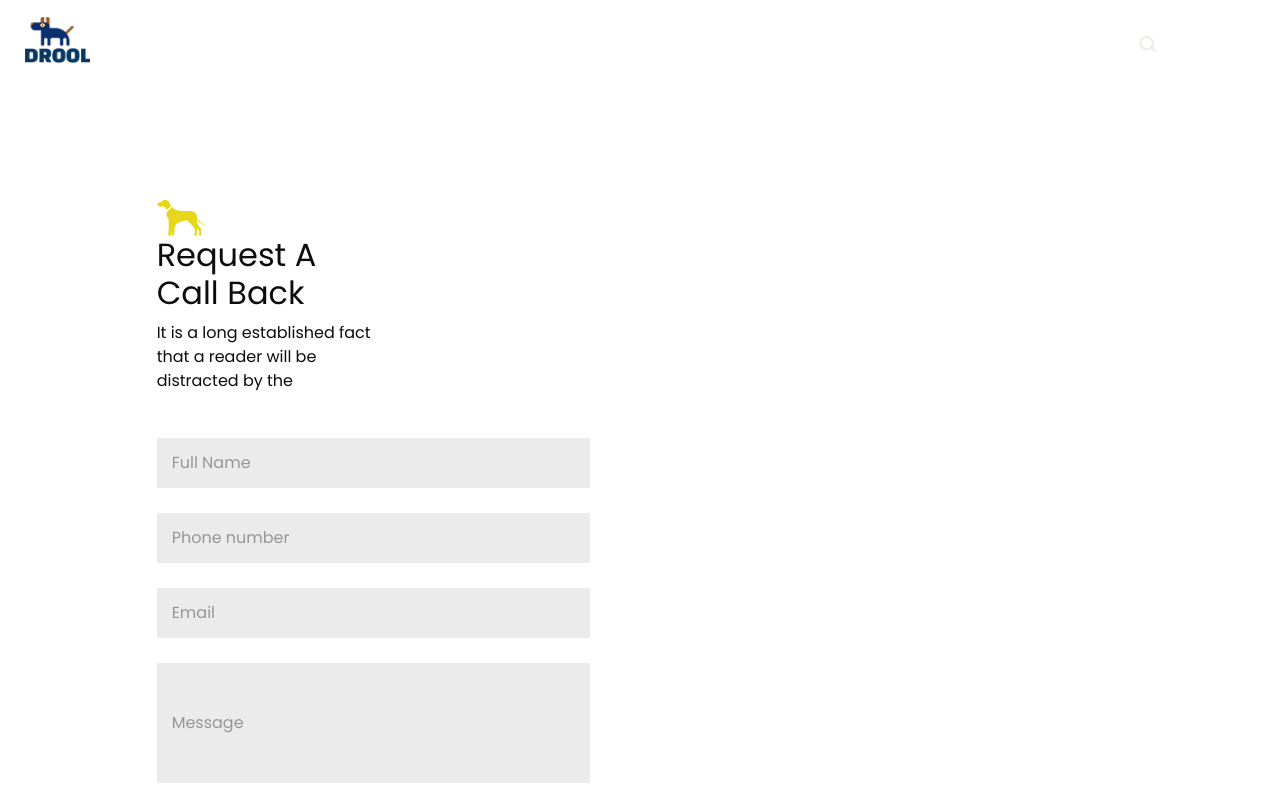
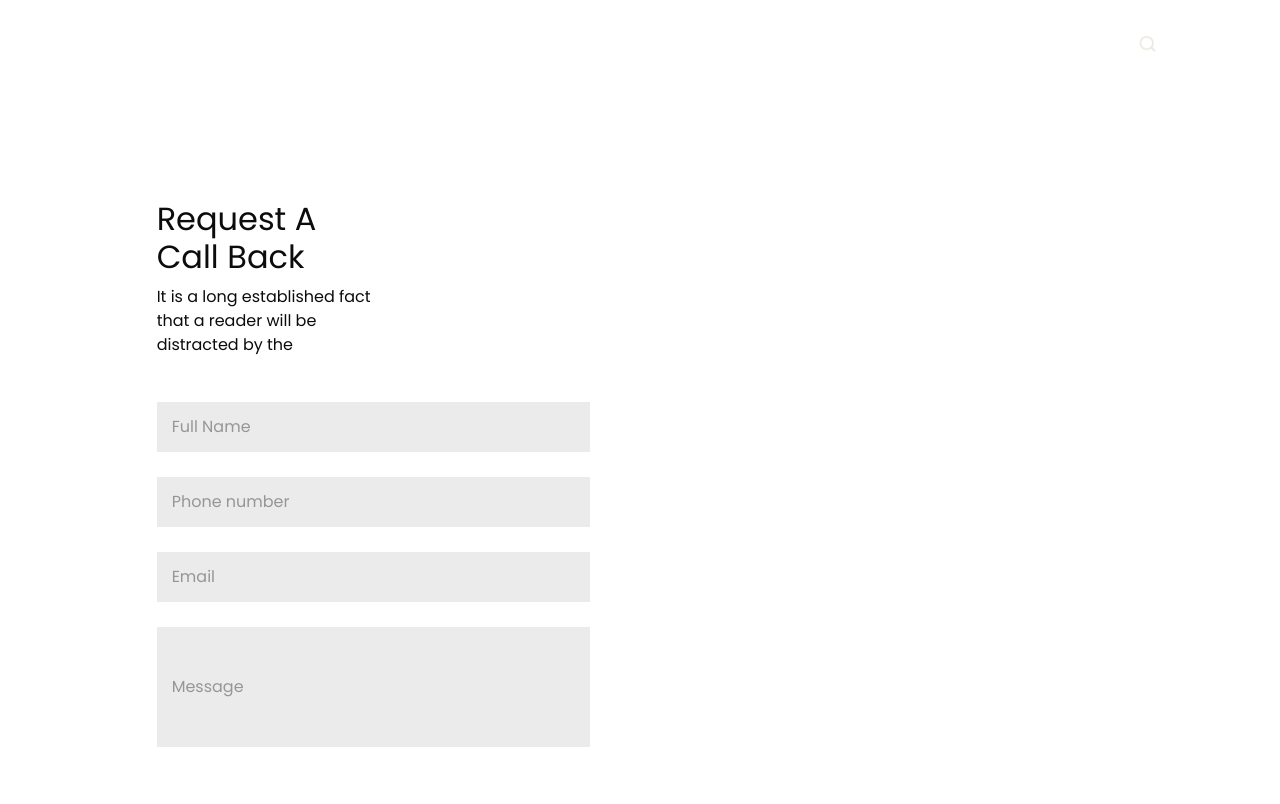
Before and after one commit to sumanth1234564/Tinytales, a plain HTML site: page contact.html in a window 1280 px wide. Shown: the top 804 px of the page. Drawn offline with nearby package versions, Linux system fonts and the light colour scheme.

Commit message:
changes in body

```diff
--- a/contact.html
+++ b/contact.html
@@ -32,7 +32,7 @@
       <div class="container-fluid">
         <nav class="navbar navbar-expand-lg custom_nav-container">
           <a class="navbar-brand" href="index.html">
-            <img src="images/logo.png" alt="">
+            <!-- <img src="images/logo.png" alt=""> -->
           </a>
           <div class="" id="">
             <div class="User_option">
@@ -78,7 +78,7 @@
         <div class="col-md-5 offset-md-1">
           <div class="form_container">
             <div class="heading_container">
-              <img src="images/heading-img.png" alt="">
+              <!-- <img src="images/heading-img.png" alt=""> -->
 
         </div>
         <div class="col-md-6 px-0">
@@ -107,9 +107,10 @@
                 <button>
                   SEND
                 </button>
+                <br>
               </div>
             </form>
-          </div>="map_container">
+          </div>
             <div class="map-responsive">
               <iframe src="https://www.google.com/maps/embed/v1/place?key=AIzaSyA0s1a7phLN0iaD6-UE7m4qP-z21pH0eSc&q=Eiffel+Tower+Paris+France" width="600" height="300" frameborder="0" style="border:0; width: 100%; height:100%" allowfullscreen></iframe>
             </div>
```
Also changed, not shown: about.html (+2 -2 lines), index.html (+6 -1 lines).
